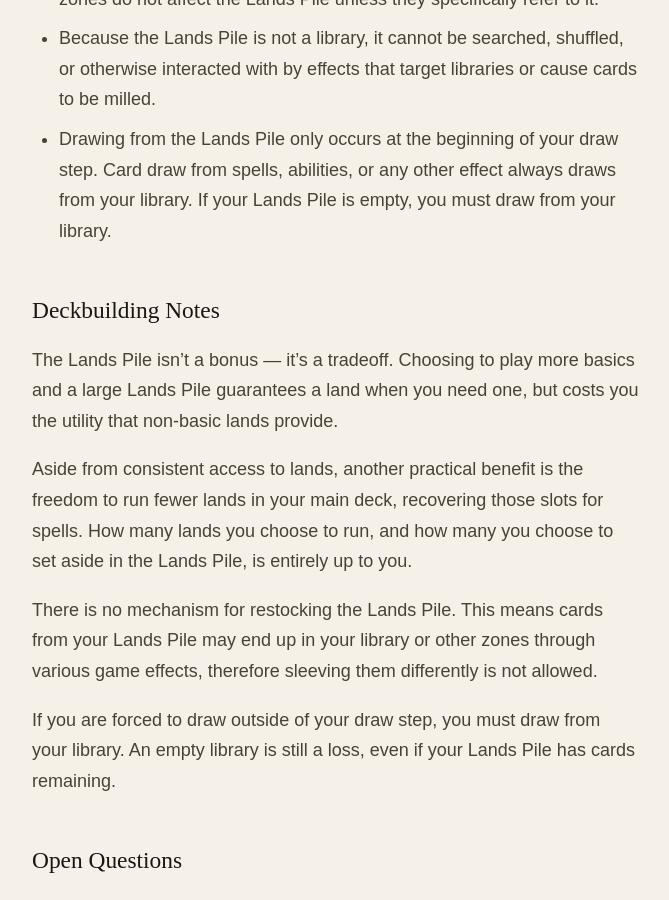
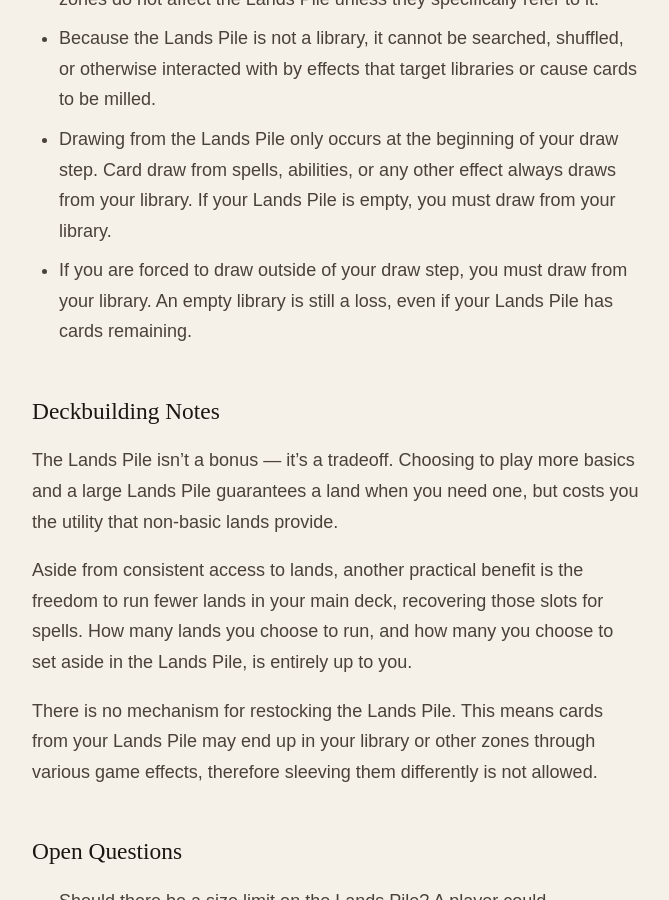
Before and after one commit to murtaugh/MTG-Lands-Pile, a Jekyll site: the page built from index.md, in a window 1280 px wide and 900 px high, scrolled down 1496 px. Shown: the whole window, without its empty margins (304-973 px from the left). Built offline with Jekyll 4.4.1, drawn with Linux system fonts in a browser that asks for light colours; some web fonts are replaced; part of the change alters nothing that is shown.

```diff
--- a/index.md
+++ b/index.md
@@ -36,6 +36,7 @@ Each player begins the game with an emblem with the following ability:
 - The Lands Pile is a separate zone; it is not part of your library, nor is it considered in exile or in your sideboard. Effects that interact with other zones do not affect the Lands Pile unless they specifically refer to it.
 - Because the Lands Pile is not a library, it cannot be searched, shuffled, or otherwise interacted with by effects that target libraries or cause cards to be milled.
 - Drawing from the Lands Pile only occurs at the beginning of your draw step. Card draw from spells, abilities, or any other effect always draws from your library. If your Lands Pile is empty, you must draw from your library.
+- If you are forced to draw outside of your draw step, you must draw from your library. An empty library is still a loss, even if your Lands Pile has cards remaining.
 
 ---
 
@@ -46,8 +47,6 @@ The Lands Pile isn't a bonus — it's a tradeoff. Choosing to play more basics a
 Aside from consistent access to lands, another practical benefit is the freedom to run fewer lands in your main deck, recovering those slots for spells. How many lands you choose to run, and how many you choose to set aside in the Lands Pile, is entirely up to you.
 
 There is no mechanism for restocking the Lands Pile. This means cards from your Lands Pile may end up in your library or other zones through various game effects, therefore sleeving them differently is not allowed.
-
-If you are forced to draw outside of your draw step, you must draw from your library. An empty library is still a loss, even if your Lands Pile has cards remaining.
 
 ---
 
```
